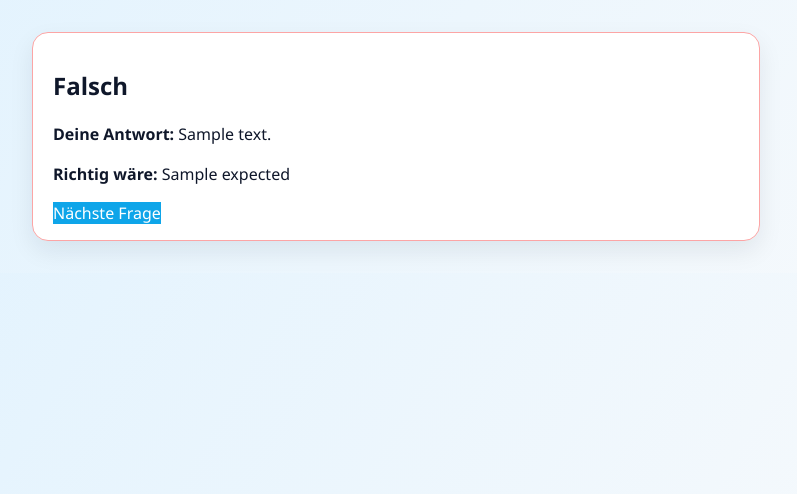
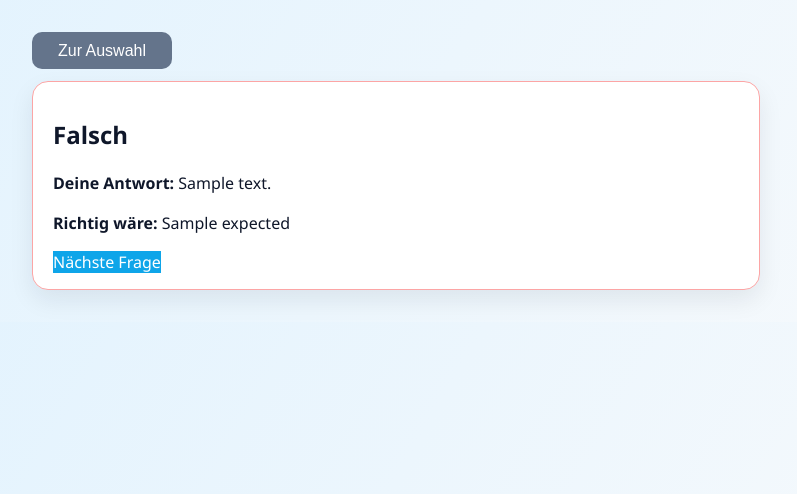
Before and after one commit to yabe32/vocab-trainer, a Flask app: template templates/feedback.html in a window 1280 px wide. Shown: the top 494 px of the page, without its empty margins (244-1041 px from the left). Run offline with Flask 3, Linux system fonts and the light colour scheme; the template is opened without the code that fills it: most values are stand-ins (such as "Sample title", 1, 10 or a date in 2020).

Commit message:
Auto update + manual correct button + back button

```diff
--- a/app.py
+++ b/app.py
@@ -222,6 +222,7 @@ def start():
         "queue": queue,
         "index": 0,
         "wrong": [],
+        "last_feedback": None,
     }
 
     return redirect(url_for("quiz"))
@@ -271,6 +272,7 @@ def answer():
 
     if mode == "abschreiben":
         state["index"] = idx + 1
+        state["last_feedback"] = None
         session["state"] = state
         return redirect(url_for("quiz"))
 
@@ -281,12 +283,18 @@ def answer():
     if not correct:
         state.setdefault("wrong", []).append(
             {
+                "question_idx": idx,
                 "frage": queue[idx]["display"].get("fremdsprache", ""),
                 "expected": expected,
                 "answer": user_answer,
             }
         )
 
+    state["last_feedback"] = {
+        "uid": uid,
+        "was_wrong": (not correct),
+        "question_idx": idx,
+    }
     state["index"] = idx + 1
     session["state"] = state
 
@@ -296,12 +304,43 @@ def answer():
         expected=expected,
         user_answer=user_answer,
         mode=mode,
+        can_mark_correct=(not correct),
     )
 
 
 @app.get("/next")
 def next_question():
     return redirect(url_for("quiz"))
+
+
+@app.post("/mark_correct")
+def mark_correct():
+    state = session.get("state")
+    if not state:
+        return redirect(url_for("index"))
+
+    last_feedback = state.get("last_feedback") or {}
+    if not last_feedback.get("was_wrong"):
+        return redirect(url_for("next_question"))
+
+    uid = last_feedback.get("uid", "")
+    question_idx = last_feedback.get("question_idx")
+
+    master = lade_vokabeln_full()
+    for v in master:
+        if _make_uid(v) != uid:
+            continue
+        v["falsch"] = max(0, _to_int(v.get("falsch", 0)) - 1)
+        v["richtig"] = _to_int(v.get("richtig", 0)) + 1
+        break
+    speichere_vokabeln_full(master)
+
+    wrong = state.get("wrong", [])
+    state["wrong"] = [w for w in wrong if w.get("question_idx") != question_idx]
+    state["last_feedback"] = {"uid": uid, "was_wrong": False, "question_idx": question_idx}
+    session["state"] = state
+
+    return redirect(url_for("next_question"))
 
 
 @app.get("/summary")
@@ -330,6 +369,12 @@ def reset_state():
     return redirect(url_for("index"))
 
 
+@app.post("/back")
+def back_to_selection():
+    session.pop("state", None)
+    return redirect(url_for("index"))
+
+
 if __name__ == "__main__":
     port = _safe_positive_int(os.getenv("PORT", "8090"), 8090)
     app.run(host="0.0.0.0", port=port, debug=True)
--- a/static/styles.css
+++ b/static/styles.css
@@ -67,6 +67,31 @@ button,
   display: inline-block;
 }
 
+.button.secondary,
+button.secondary {
+  background: #64748b;
+}
+
+.topbar-form {
+  margin-bottom: 0.75rem;
+}
+
+.topbar-form .button {
+  width: auto;
+  min-width: 140px;
+}
+
+.actions {
+  display: flex;
+  gap: 0.6rem;
+  flex-wrap: wrap;
+  align-items: center;
+}
+
+.actions form {
+  margin: 0;
+}
+
 fieldset {
   border: 1px solid var(--border);
   border-radius: 10px;
--- a/templates/feedback.html
+++ b/templates/feedback.html
@@ -8,6 +8,10 @@
 </head>
 <body>
   <main class="container">
+    <form action="{{ url_for('back_to_selection') }}" method="post" class="topbar-form">
+      <button type="submit" class="button secondary">Zur Auswahl</button>
+    </form>
+
     <div class="card {{ 'ok' if correct else 'error' }}">
       {% if correct %}
         <h2>Richtig</h2>
@@ -16,7 +20,15 @@
         <p><strong>Deine Antwort:</strong> {{ user_answer or '(leer)' }}</p>
         <p><strong>Richtig wäre:</strong> {{ expected }}</p>
       {% endif %}
-      <a class="button" href="{{ url_for('next_question') }}">Nächste Frage</a>
+
+      <div class="actions">
+        {% if can_mark_correct %}
+          <form action="{{ url_for('mark_correct') }}" method="post">
+            <button type="submit" class="secondary">Doch als richtig werten</button>
+          </form>
+        {% endif %}
+        <a class="button" href="{{ url_for('next_question') }}">Nächste Frage</a>
+      </div>
     </div>
   </main>
 </body>
--- a/templates/quiz.html
+++ b/templates/quiz.html
@@ -8,6 +8,10 @@
 </head>
 <body>
   <main class="container">
+    <form action="{{ url_for('back_to_selection') }}" method="post" class="topbar-form">
+      <button type="submit" class="button secondary">Zur Auswahl</button>
+    </form>
+
     <div class="card">
       <p class="muted">{{ current }} / {{ total }} | Modus: {{ mode }}</p>
       <h2>{{ vokabel.fremdsprache }}</h2>
--- a/templates/summary.html
+++ b/templates/summary.html
@@ -8,6 +8,10 @@
 </head>
 <body>
   <main class="container">
+    <form action="{{ url_for('back_to_selection') }}" method="post" class="topbar-form">
+      <button type="submit" class="button secondary">Zur Auswahl</button>
+    </form>
+
     <div class="card">
       <h1>Durchgang fertig</h1>
       <p><strong>Modus:</strong> {{ mode }}</p>
```
Also changed, not shown: README.md, 5 other files.
